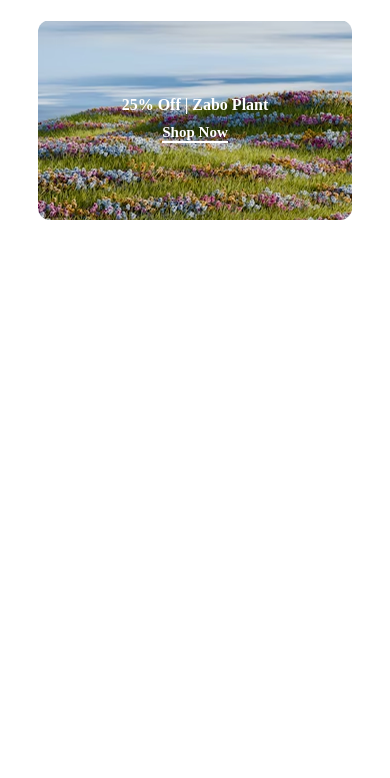
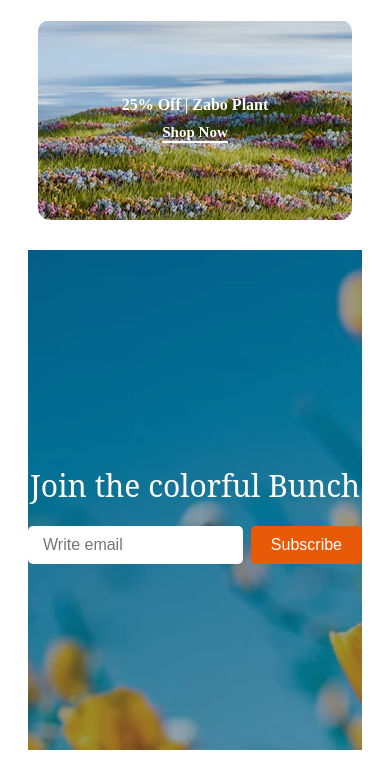
Before and after one commit to annik-barua/second-assignment-repo, a plain HTML site: page index.html in a window 390 px wide. Shown: the part 4736-5514 px from the top of the page. Before the commit the page ends 5014 px from the top, so only its background shows below. Drawn offline with Linux system fonts and the light colour scheme.

Commit message:
added form section

```diff
--- a/index.html
+++ b/index.html
@@ -139,12 +139,21 @@
             </div>
            </div>
     </section>
+             <section class="hero-section">
+
+        <div class="email-container">
+            <h1 class="noto-serif-font email-container-title">Join the colorful Bunch</h1>
+            <form class="subscribe-form">
+                <input type="email" placeholder="Write email" class="email-input" required>
+                <button type="submit" class="subscribe-button">Subscribe</button>
+            </form>
+        </div>
+     </section>
 
 
 
 
 
-              </div>
 
 
 
--- a/styles/style.css
+++ b/styles/style.css
@@ -204,7 +204,7 @@ height:70px;}
 
 
 .latest-deals-section {
-  padding: 40px 20px;
+  padding:20px 20px;
   text-align: center;
 }
 
@@ -289,6 +289,63 @@ height:70px;}
   color: white;
   font-weight: bold;
   border-bottom: 2px solid white;
+}
+
+/*subscribtion part*/
+
+.hero-section {
+    width: 100%;
+    height:500px;
+    background-image:url('../assets/news-letter-bg.png');
+    display: flex;
+    justify-content: center;
+    align-items: center;
+    text-align: center;
+    color: #fff;
+
+}
+
+
+
+
+h1 {
+    font-size: 50px;
+    margin-bottom: 30px;
+    font-weight: 700;
+
+}
+
+.subscribe-form {
+    display: flex;
+    justify-content: center;
+    gap: 10px;
+}
+
+.email-input {
+    padding: 15px 20px;
+    width: 350px;
+    max-width: 80%;
+    border: none;
+    border-radius: 5px;
+    font-size: 17px;
+    outline: none;
+    box-shadow:  4px  rgba(0, 0, 0, 0.1);
+}
+
+.subscribe-button {
+    padding: 15px 30px;
+    background-color: rgba(233, 90, 8, 1);
+    color: white;
+    border: none;
+    border-radius: 5px;
+    font-size: 17px;
+    cursor: pointer;
+
+
+}
+
+.subscribe-button:hover {
+    background-color:  #a2412d
 }
 
 
@@ -438,4 +495,34 @@ text-align: left;}
   .section-description {
     font-size: 15px;
   }
+
+/*subscription part*/
+
+ .email-container-title {
+  font-size: 30px;
+  margin-bottom: 20px;
+  }
+
+
+  .subscribe-form {
+
+  align-items: center;
+  gap: 8px;
+  }
+
+
+  .email-input {
+  width: 100%;
+  padding: 10px 15px;
+  font-size:16px
+  }
+
+
+  .subscribe-button {
+  width: 40%;
+  padding: 10px 20px;
+  font-size:16px
+  }
+ }
+
 }
```
